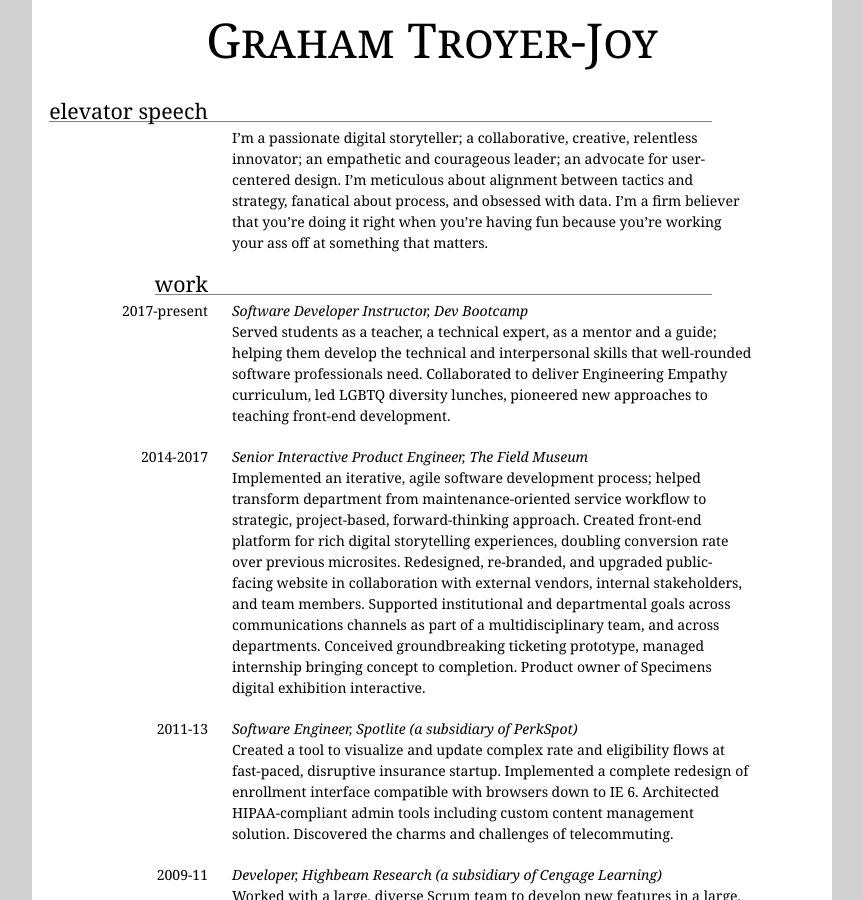
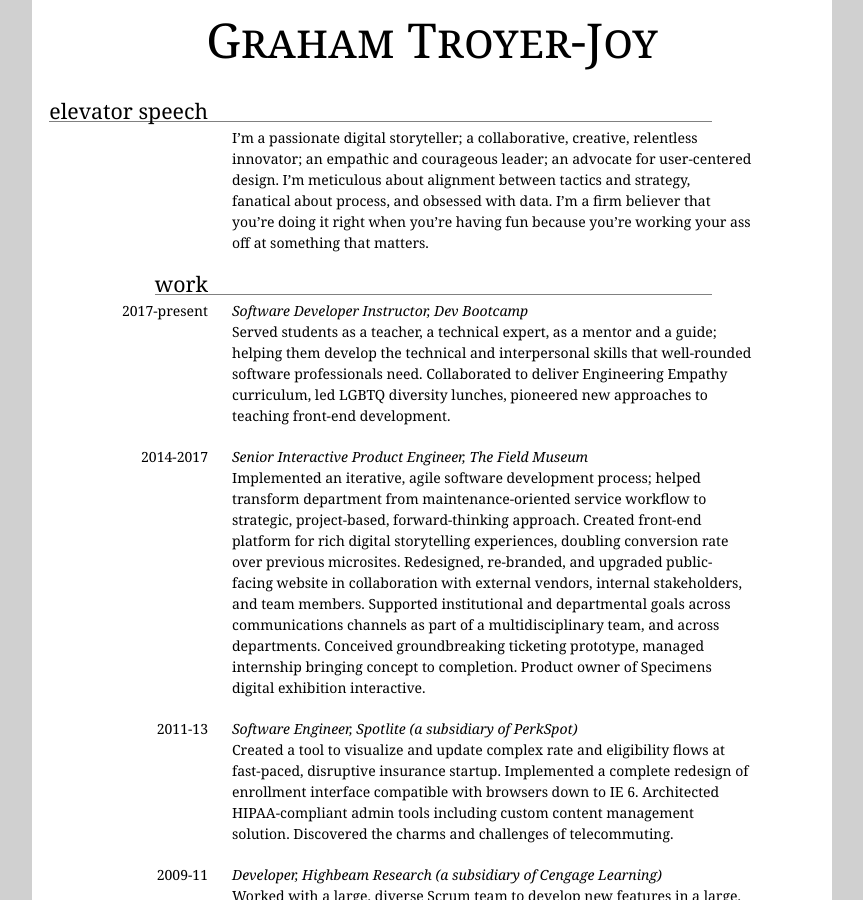
Before and after one commit to telegraham/resume, a Jekyll site: the page built from index.html, in a window 1280 px wide and 900 px high. Shown: the whole window, without its empty margins (208-1071 px from the left). Built offline with Jekyll 4.4.1, drawn with Linux system fonts in a browser that asks for light colours.

Commit message:
empathic

```diff
--- a/_data/resume.json
+++ b/_data/resume.json
@@ -8,7 +8,7 @@
 	},
 	"phone": "+1 708 275 5448",
 	"email": "graham@troyer-joy.com",
-	"elevatorSpeech": "I’m a passionate digital storyteller; a collaborative, creative, relentless innovator; an empathetic and courageous leader; an advocate for user-centered design. I’m meticulous about alignment between tactics and strategy, fanatical about process, and obsessed with data. I’m a firm believer that you’re doing it right when you’re having fun because you’re working your ass off at something that matters.",
+	"elevatorSpeech": "I’m a passionate digital storyteller; a collaborative, creative, relentless innovator; an empathic and courageous leader; an advocate for user-centered design. I’m meticulous about alignment between tactics and strategy, fanatical about process, and obsessed with data. I’m a firm believer that you’re doing it right when you’re having fun because you’re working your ass off at something that matters.",
 	"work": [
 		{
 			"what": "Software Developer Instructor",
```
